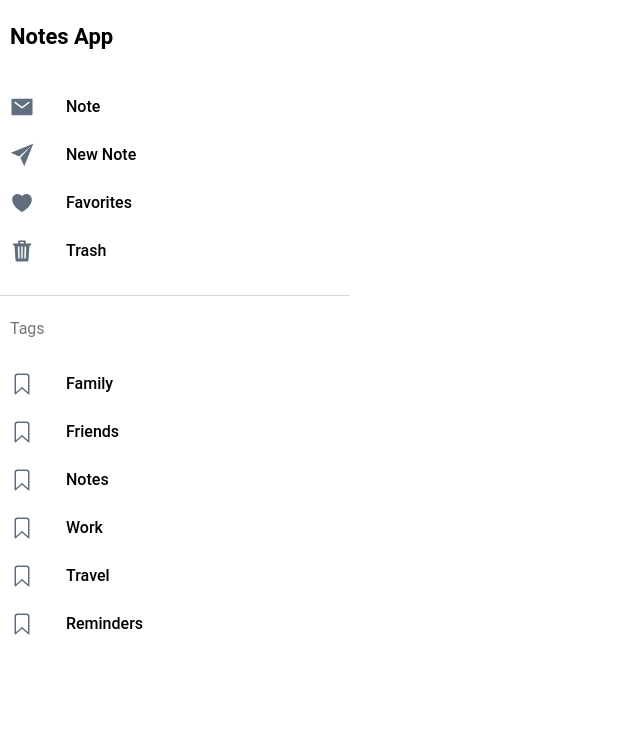
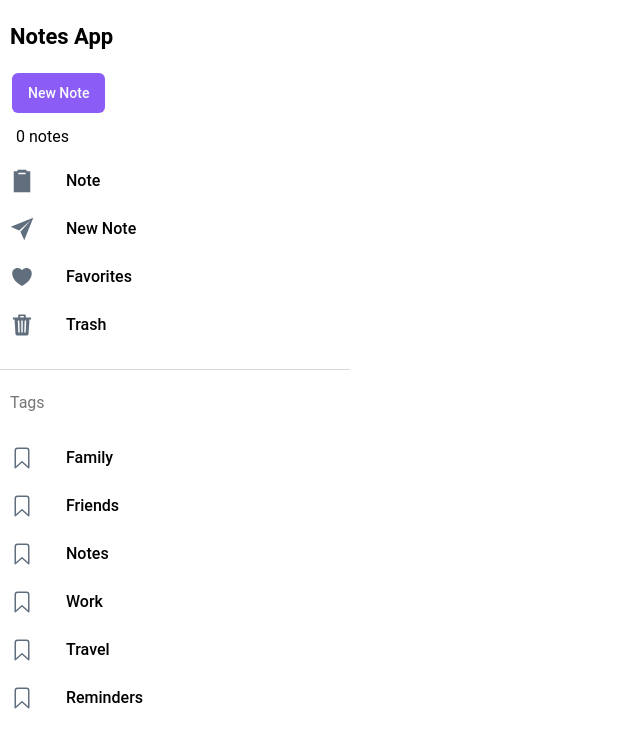
Before and after one commit to thetimverse/notes-app-ionic, a React (Vite) app: page /notes/1 in a window 1280 px wide. Shown: the top 748 px of the page, without its empty margins (0-640 px from the left). Built offline with nearby package versions, Linux system fonts and the light colour scheme.

Commit message:
feat: add a note
to do: make the button a link, create an actual new note from it

```diff
--- a/src/App.tsx
+++ b/src/App.tsx
@@ -29,6 +29,8 @@ import '@ionic/react/css/display.css';
 import './theme/variables.css';
 import Page from "@/pages/Page";
 import Menu from "@/components/Menu";
+import Test from "@/pages/Test";
+import './App.css';
 
 setupIonicReact();
 
@@ -44,6 +46,9 @@ const App: React.FC = () => (
             <Route path="/note" exact={true}>
               <Page />
             </Route>
+            <Route path="/test" exact={true}>
+              <Test />
+            </Route>
             <Route path="/note/:id" exact={true}>
               <Page />
             </Route>
--- a/src/components/Menu.css
+++ b/src/components/Menu.css
@@ -14,7 +14,7 @@ ion-menu.md ion-list {
 }
 
 ion-menu.md ion-list-header {
-    margin-bottom: 30px;
+    margin-bottom: 20px;
 }
 
 ion-menu.md ion-list-header, ion-menu.md ion-note {
--- a/src/components/Menu.tsx
+++ b/src/components/Menu.tsx
@@ -11,8 +11,25 @@ import {
 } from '@ionic/react';
 
 import { useLocation } from 'react-router-dom';
-import { archiveOutline, archiveSharp, bookmarkOutline, heartOutline, heartSharp, mailOutline, mailSharp, paperPlaneOutline, paperPlaneSharp, trashOutline, trashSharp, warningOutline, warningSharp } from 'ionicons/icons';
+import {
+    archiveOutline,
+    archiveSharp,
+    bookmarkOutline,
+    clipboardOutline, clipboardSharp,
+    heartOutline,
+    heartSharp,
+    mailOutline,
+    mailSharp,
+    paperPlaneOutline,
+    paperPlaneSharp,
+    trashOutline,
+    trashSharp,
+    warningOutline,
+    warningSharp
+} from 'ionicons/icons';
 import './Menu.css';
+import {useNoteStore} from "@/stores/FileStore";
+import {Button} from "@/components/ui/button";
 
 interface AppPage {
     url: string;
@@ -29,8 +46,8 @@ const appPages: AppPage[] = [
     {
         title: 'Note',
         url: '/note',
-        iosIcon: mailOutline,
-        mdIcon: mailSharp
+        iosIcon: clipboardOutline,
+        mdIcon: clipboardSharp
     },
     {
         title: 'New Note',
@@ -56,12 +73,16 @@ const labels = ['Family', 'Friends', 'Notes', 'Work', 'Travel', 'Reminders'];
 
 const Menu: React.FC = () => {
     const location = useLocation();
+    const addANote = useNoteStore((s) => s.addANote);
+    const notes = useNoteStore((s) => s.notes)
 
     return (
         <IonMenu contentId="main" type="overlay">
             <IonContent>
                 <IonList id="inbox-list">
                     <IonListHeader>Notes App</IonListHeader>
+                    <Button onClick={addANote}>New Note</Button>
+                    <p className={"mx-4 mb-2"}>{notes} notes</p>
                     {appPages.map((appPage, index) => {
                         return (
                             <IonMenuToggle key={index} autoHide={false}>
--- a/src/components/Note.css
+++ b/src/components/Note.css
@@ -9,8 +9,9 @@
     text-align: center;
 }
 
-.ck-content {
+.ck-editor__editable_inline:not(.ck-comment__input *) {
     height: 100vh;
+    overflow-y: auto;
 }
 
 .ck-editor__main {
--- a/src/components/Note.tsx
+++ b/src/components/Note.tsx
@@ -2,12 +2,17 @@ import './ExploreContainer.css';
 import {CKEditor} from "@ckeditor/ckeditor5-react";
 import ClassicEditor from "@ckeditor/ckeditor5-build-classic";
 import './Note.css'
+import {useFileStore} from "@/stores/FileStore";
 
 interface ContainerProps {
     name: string;
 }
 
 const ExploreContainer: React.FC<ContainerProps> = ({ name }) => {
+    const note = useFileStore((state) => state.content)
+    const updateNoteData = useFileStore((state) => state.updateData)
+    let date = useFileStore(state => state.date)
+
     return (
         <div className="container">
             <CKEditor
@@ -32,6 +37,11 @@ const ExploreContainer: React.FC<ContainerProps> = ({ name }) => {
                 }}
                 onBlur={(event, editor) => {
                     console.log('Blur.', editor);
+                    const data = editor.getData();
+                    date = new Date();
+                    console.log(data);
+                    console.log(date);
+                    //updateNoteData(data);
                 }}
                 onFocus={(event, editor) => {
                     console.log('Focus.', editor);
--- a/src/components/ui/button.tsx
+++ b/src/components/ui/button.tsx
@@ -5,11 +5,11 @@ import { cva, type VariantProps } from "class-variance-authority"
 import { cn } from "@/lib/utils"
 
 const buttonVariants = cva(
-  "inline-flex items-center justify-center whitespace-nowrap rounded-md text-sm font-medium ring-offset-background transition-colors focus-visible:outline-none focus-visible:ring-2 focus-visible:ring-ring focus-visible:ring-offset-2 disabled:pointer-events-none disabled:opacity-50",
+  "inline-flex items-center justify-center whitespace-nowrap rounded-md text-sm font-medium ring-offset-background transition-colors mx-3 mb-3 focus-visible:outline-none focus-visible:ring-2 focus-visible:ring-ring focus-visible:ring-offset-2 disabled:pointer-events-none disabled:opacity-50",
   {
     variants: {
       variant: {
-        default: "bg-primary text-primary-foreground hover:bg-primary/90",
+        default: "bg-violet-500 text-primary-foreground hover:bg-violet-900",
         destructive:
           "bg-destructive text-destructive-foreground hover:bg-destructive/90",
         outline:
--- /dev/null
+++ b/src/pages/Test.tsx
@@ -0,0 +1,21 @@
+import React, {useEffect, useState} from "react";
+
+function Test() {
+    const [Name, setName] = useState([]);
+
+    useEffect(() => {
+        // @ts-ignore
+        const Name = JSON.parse(localStorage.getItem("Name"));
+        if (Name) {
+            setName(Name);
+        }
+    }, []);
+
+    return (
+        <div>
+            <p>{Name}</p>
+        </div>
+    );
+}
+
+export default Test;
--- a/src/stores/FileStore.ts
+++ b/src/stores/FileStore.ts
@@ -1,20 +1,22 @@
 import { create } from 'zustand'
 import {createJSONStorage, devtools, persist} from 'zustand/middleware'
-import type {} from '@redux-devtools/extension' // required for devtools typing
+import type {} from '@redux-devtools/extension'
+import {data} from "autoprefixer"; // required for devtools typing
 
-interface BearState {
-    bears: number
+interface NewNoteState {
+    notes: number
     //increase: (by: number) => void
-    addABear: () => void
+    addANote: () => void
 }
-interface FileState {
-    path: string,
-    data: string,
-    directory: string,
-    newFile: () => void
+interface NoteState {
+    id: number,
+    title: string,
+    content: Array<string>,
+    date: Date,
+    updateData: () => void
 }
 
-export const useBearStore = create<BearState>()(
+export const useNoteStore = create<NewNoteState>()(
     devtools(
         persist(
             //(set) => ({
@@ -22,13 +24,30 @@ export const useBearStore = create<BearState>()(
             //    increase: (by) => set((state) => ({ bears: state.bears + by })),
             //}),
             (set, get) => ({
-                bears: 0,
-                addABear: () => set({ bears: get().bears + 1 }),
+                notes: 0,
+                addANote: () => set({ notes: get().notes + 1 }),
             }),
             {
-                name: 'bear-storage',
+                name: 'notes-storage',
                 storage: createJSONStorage(() => localStorage),
             },
         ),
     ),
 )
+export const useFileStore = create<NoteState>()(
+    devtools(
+        persist(
+            (set, get) => ({
+                id: 0,
+                title: '',
+                content: [],
+                date: new Date(),
+                updateData: (content?: any) => set(() => ({ content: content })),
+            }),
+            {
+                name: 'note-storage',
+                storage: createJSONStorage(() => localStorage),
+            },
+        ),
+    ),
+)
```
Also changed, not shown: src/App.css (added).
